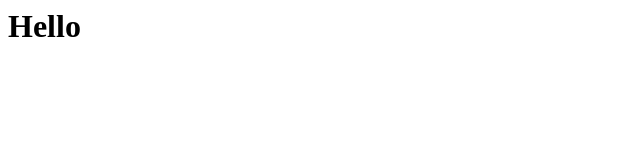
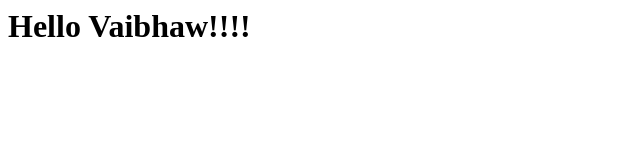
Before and after one commit to vaibhawGupta1995/git-tutorial, a plain HTML site: page index.html in a window 1280 px wide. Shown: the whole page, without its empty margins (0-640 px from the left). Drawn offline with Linux system fonts and the light colour scheme.

Commit message:
added index file also

```diff
--- a/index.html
+++ b/index.html
@@ -4,6 +4,6 @@
 	</head>
 
 	<body>
-		<h1> Hello </h1>
+		<h1> Hello Vaibhaw!!!!</h1>
 	</body>
 </html>
```
